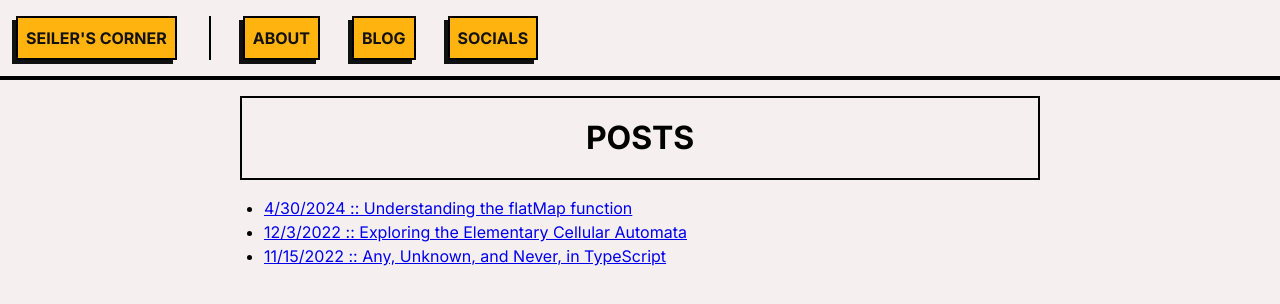
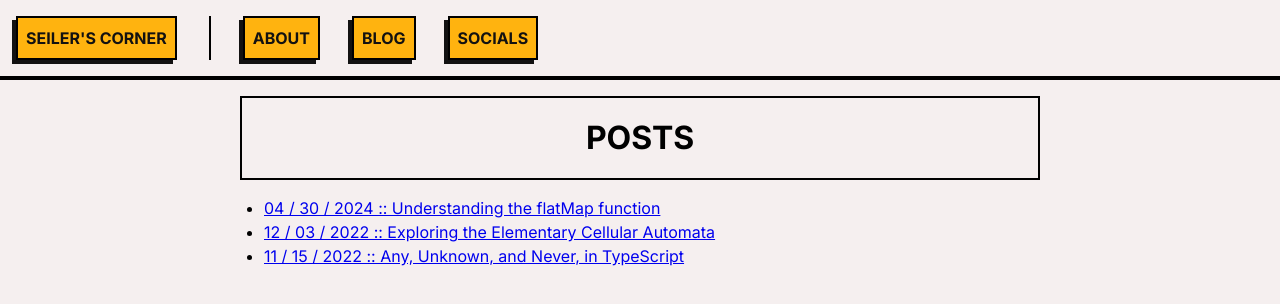
Before and after one commit to JDSeiler/webpage, an Eleventy site: page src/blog.njk in a window 1280 px wide. Built offline with nearby package versions, Linux system fonts and the light colour scheme; Eleventy itself is replaced by a stand-in of ours; files that its build step writes are made by us from their sources; what @iktakahiro/markdown-it-katex would draw is missing.

Commit message:
Fix date formatting on post list

```diff
--- a/src/blog.njk
+++ b/src/blog.njk
@@ -8,7 +8,7 @@ layout: layouts/base-layout.njk
   <ul>
     {%- for post in collections.post | reverse -%}
       <li>
-        <a href="{{ post.url }}">{{post.date.toLocaleDateString()}} :: {{post.data.title}}</a>
+        <a href="{{ post.url }}">{{(post.date.getUTCMonth()+1).toString().padStart(2, '0')}} / {{post.date.getUTCDate().toString().padStart(2, '0')}} / {{post.date.getUTCFullYear()}} :: {{post.data.title}}</a>
       </li>
     {%- endfor -%}
   </ul>
```
